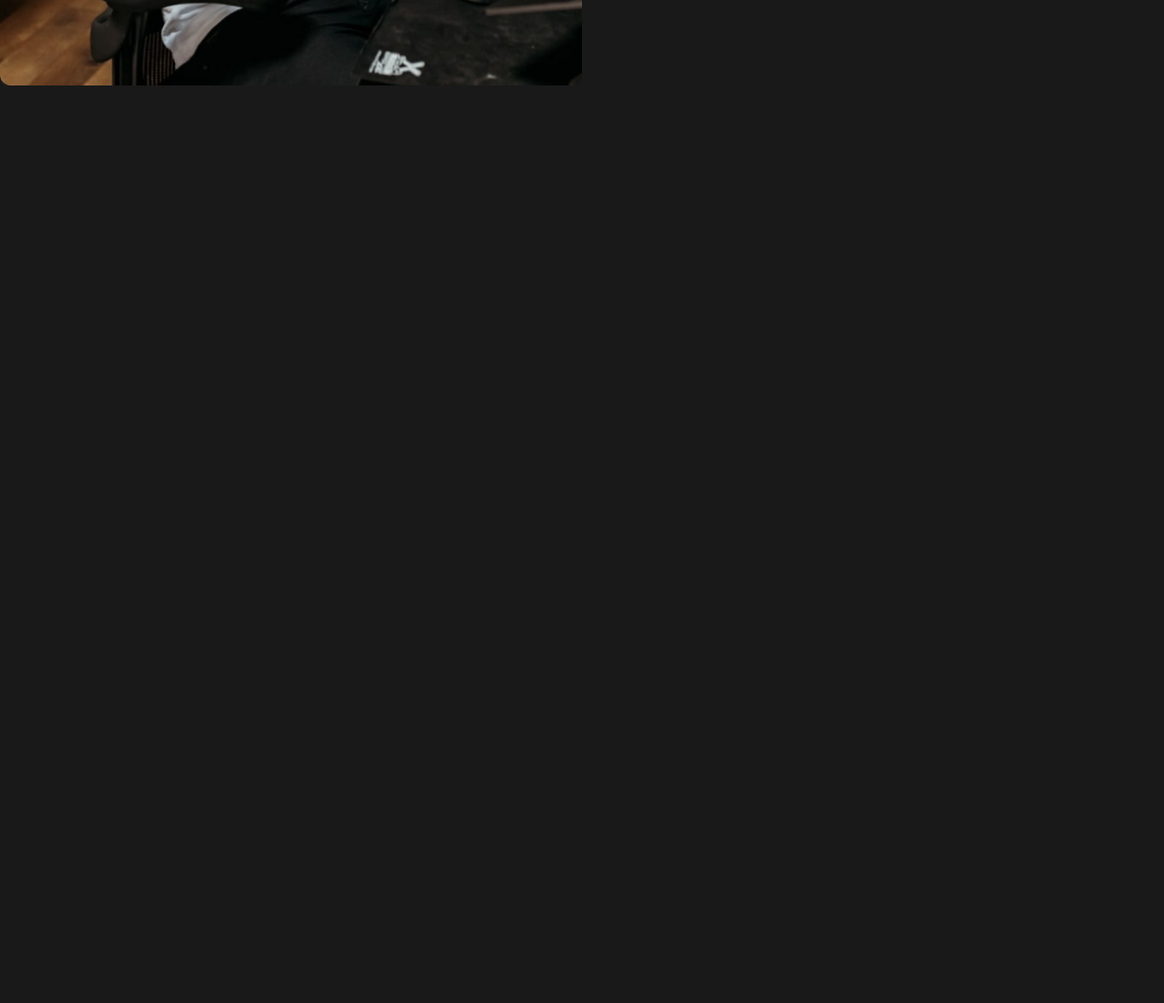
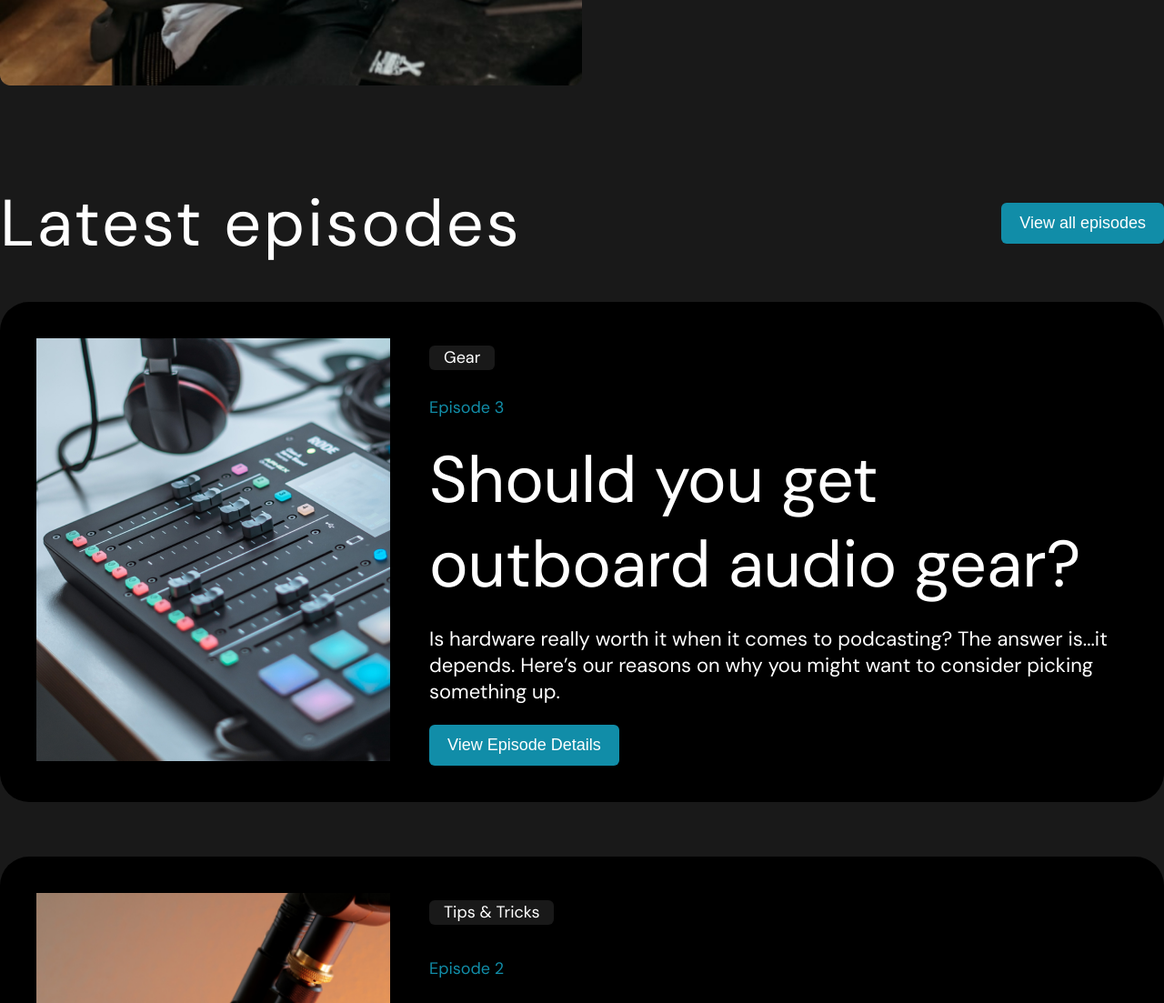
Before and after one commit to PaceGG/HTML_Practice, a plain HTML site: page Castaway/index.html in a window 1280 px wide. Shown: the part 925-2028 px from the top of the page at 91% size. Before the commit the page ends 1024 px from the top, so only its background shows below. Drawn offline with Linux system fonts and the light colour scheme.

Commit message:
castaway - latest_episodes - no_adaptive

```diff
--- a/Castaway/index.html
+++ b/Castaway/index.html
@@ -12,6 +12,7 @@
       href="https://fonts.googleapis.com/css2?family=DM+Sans:ital,opsz,wght@0,9..40,100..1000;1,9..40,100..1000&display=swap"
       rel="stylesheet"
     />
+    <link rel="stylesheet" href="styles/last_episodes.css" />
   </head>
   <body>
     <header class="header">
@@ -101,5 +102,73 @@
         </div>
       </div>
     </header>
+    <section class="last-episodes">
+      <div class="content">
+        <div class="last-episodes__content">
+          <div class="last-episodes__title">
+            <h3 class="last-episodes__h3">Latest episodes</h3>
+            <button class="last_episodes__button">View all episodes</button>
+          </div>
+          <div class="last-episodes__item">
+            <div class="last-episodes__img">
+              <img src="img/last_episodes/audio_gear.png" alt="audio gear" />
+            </div>
+            <div class="last-episodes__text">
+              <h5 class="last-episodes__type">Gear</h5>
+              <h4 class="last-episodes__text__subtitle">Episode 3</h4>
+              <h3 class="last-episodes__text__title">
+                Should you get outboard audio gear?
+              </h3>
+              <p class="past-episodes__text__p">
+                Is hardware really worth it when it comes to podcasting? The
+                answer is...it depends. Here’s our reasons on why you might want
+                to consider picking something up.
+              </p>
+              <button class="last_episodes__button">
+                View Episode Details
+              </button>
+            </div>
+          </div>
+          <div class="last-episodes__item">
+            <div class="last-episodes__img">
+              <img src="img/last_episodes/mic.png" alt="audio gear" />
+            </div>
+            <div class="last-episodes__text">
+              <h5 class="last-episodes__type">Tips & Tricks</h5>
+              <h4 class="last-episodes__text__subtitle">Episode 2</h4>
+              <h3 class="last-episodes__text__title">
+                Mic tricks to take you to the next level
+              </h3>
+              <p class="past-episodes__text__p">
+                Stop rolling with those default settings on your mic. These
+                small tweaks will take you from sounding good to great.
+              </p>
+              <button class="last_episodes__button">
+                View Episode Details
+              </button>
+            </div>
+          </div>
+          <div class="last-episodes__item">
+            <div class="last-episodes__img">
+              <img src="img/last_episodes/mic_studio.png" alt="audio gear" />
+            </div>
+            <div class="last-episodes__text">
+              <h5 class="last-episodes__type">Gear</h5>
+              <h4 class="last-episodes__text__subtitle">Episode 1</h4>
+              <h3 class="last-episodes__text__title">
+                The best microphone under $200
+              </h3>
+              <p class="past-episodes__text__p">
+                With so many microphones on the market, how are you supposed to
+                know what’s the best? Take a look at our top picks.
+              </p>
+              <button class="last_episodes__button">
+                View Episode Details
+              </button>
+            </div>
+          </div>
+        </div>
+      </div>
+    </section>
   </body>
 </html>
--- /dev/null
+++ b/Castaway/styles/last_episodes.css
@@ -0,0 +1,64 @@
+.last-episodes {
+  padding: 100px 0;
+}
+.content {
+}
+.last-episodes__content {
+}
+.last-episodes__title {
+  display: flex;
+  justify-content: space-between;
+  align-items: center;
+  margin-bottom: 40px;
+}
+.last-episodes__h3 {
+  font-size: 72px;
+  letter-spacing: 2.88px;
+}
+.last_episodes__button {
+  color: white;
+  background-color: var(--accent);
+  border: none;
+  border-radius: 6px;
+  padding: 12px 20px;
+  font-size: 18px;
+  cursor: pointer;
+}
+.last-episodes__item {
+  background-color: black;
+  border-radius: 32px;
+  padding: 40px;
+  display: flex;
+  justify-content: space-between;
+  margin-bottom: 60px;
+}
+.last-episodes__img img {
+  width: 389px;
+  height: 465px;
+  object-fit: cover;
+}
+.last-episodes__text {
+  width: 64%;
+  display: flex;
+  flex-direction: column;
+  justify-content: space-between;
+  align-items: start;
+}
+.last-episodes__type {
+  padding: 0 16px;
+  border-radius: 6px;
+  background-color: var(--dark);
+  font-size: 18px;
+  line-height: 27px;
+  margin: 8px 0;
+}
+.last-episodes__text__subtitle {
+  color: var(--accent);
+  font-size: 18px;
+}
+.last-episodes__text__title {
+  font-size: 72px;
+}
+.past-episodes__text__p {
+  font-size: 22px;
+}
```
Also changed, not shown: Castaway/img/last_episodes/audio_gear.png (added), Castaway/img/last_episodes/mic.png (added), Castaway/img/last_episodes/mic_studio.png (added).
